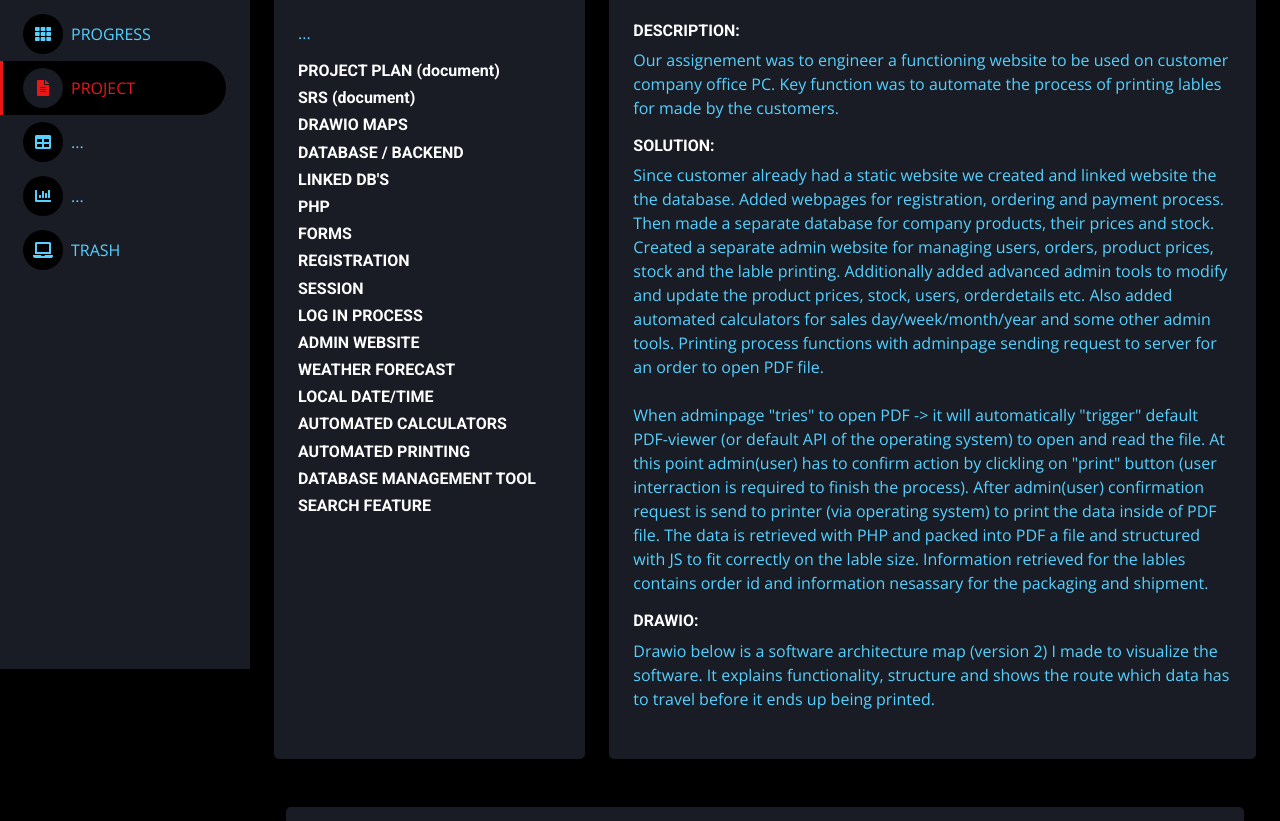
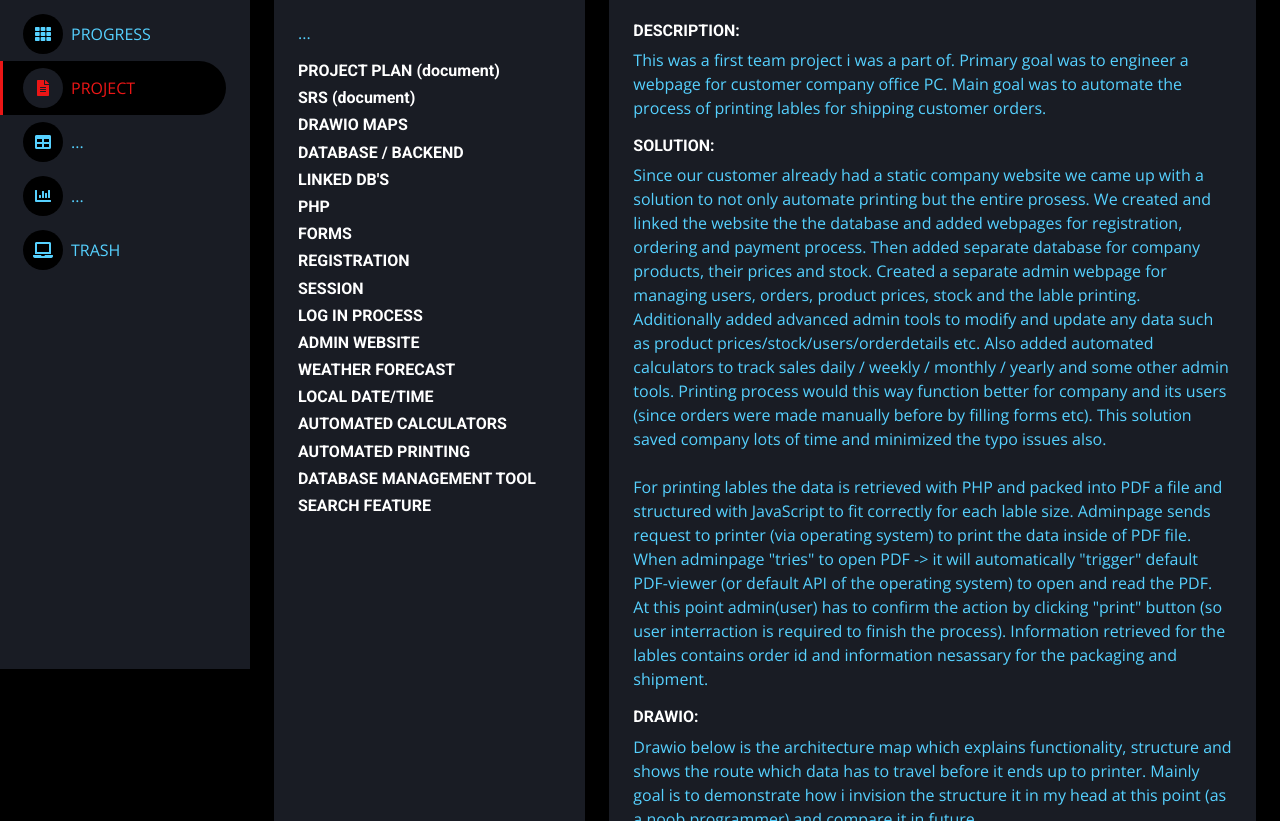
Before and after one commit to Megapint2023/PROGRESS, a plain HTML site: page page1.html in a window 1280 px wide. Shown: the part 131-952 px from the top of the page. Drawn offline with nearby package versions, Linux system fonts and the light colour scheme; no server answers.

Commit message:
Updating portfolio website

```diff
--- a/page1.html
+++ b/page1.html
@@ -202,32 +202,39 @@ a:hover span {
                                  <h6>DESCRIPTION:</h6>
 
                                    <p>
-                                     Our assignement was to engineer a functioning website to be used on customer company office PC.
-                                     Key function was to automate the process of printing lables for made by the customers.<p>
+                                     This was a first team project i was a part of.
+                                       Primary goal was to engineer a webpage for customer company office PC. Main goal
+                                       was to automate the process of printing lables for shipping customer orders.<p>
 
                                         <h6>SOLUTION:</h6>
                                         <p>
-                                        Since customer already had a static website we created and linked website the the database.
-                                            Added webpages for registration, ordering and payment process.
-                                            Then made a separate database for company products, their prices and stock.
-                                            Created a separate admin website for managing users, orders, product prices, stock and the lable printing.
-                                            Additionally added advanced admin tools to modify and update the product prices, stock, users, orderdetails etc.
-                                            Also added automated calculators for sales day/week/month/year and some other admin tools.
-                                            Printing process functions with adminpage sending request to server for an order to open PDF file.
+                                        Since our customer already had a static company website we came up with a solution to not only automate
+                                            printing but the entire prosess.
+                                            We created and linked the website the the database and added webpages for registration,
+                                            ordering and payment process. Then added separate database for company products, their prices and stock.
+                                            Created a separate admin webpage for managing users, orders, product prices, stock and the lable printing.
+                                            Additionally added advanced admin tools to modify and update any data such as product prices/stock/users/orderdetails etc.
+                                            Also added automated calculators to track sales daily / weekly / monthly / yearly and some other admin tools.
+                                            Printing process would this way function better for company and its users (since orders were made
+                                            manually before by filling forms etc). This solution saved company lots of time and minimized the typo issues also.
                                             <br>
                                             <br>
+                                            For printing lables the data is retrieved with PHP and packed into PDF a file
+                                            and structured with JavaScript to fit correctly for each lable size.
+                                            Adminpage sends request to printer (via operating system) to print the data inside of PDF file.
                                             When adminpage "tries" to open PDF -> it will automatically "trigger" default PDF-viewer
-                                            (or default API of the operating system) to open and read the file.
-                                        At this point admin(user) has to confirm action by clickling on "print" button
-                                            (user interraction is required to finish the process).
-                                        After admin(user) confirmation request is send to printer (via operating system) to print the data inside of PDF file.
-                                            The data is retrieved with PHP and packed into PDF a file and structured with JS to fit correctly on the lable size.
+                                            (or default API of the operating system) to open and read the PDF.
+                                         At this point admin(user) has to confirm the action by clicking "print" button
+                                            (so user interraction is required to finish the process).
                                             Information retrieved for the lables contains order id and information nesassary for the packaging and shipment.
                                             <br>
                                         </p>
                                         <h6>DRAWIO:</h6>
-                                        <p>Drawio below is a software architecture map (version 2) I made to visualize the software.
-                                            It explains functionality, structure and shows the route which data has to travel before it ends up being printed.</p>
+                                        <p>Drawio below is the architecture map which explains functionality,
+                                            structure and shows the route which data has to travel before it ends up to printer.
+                                        Mainly goal is to demonstrate how i invision the structure it in my head at this point
+                                            (as a noob programmer) and compare it in future.
+                                        </p>
                                   <div class="d-flex mb-2">
                                 </div>
                               </div>
```
